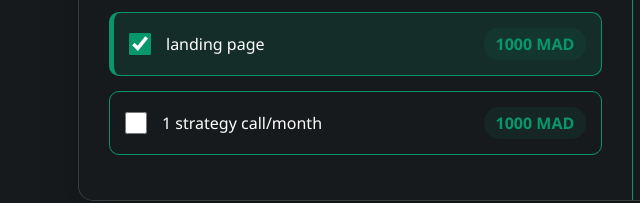
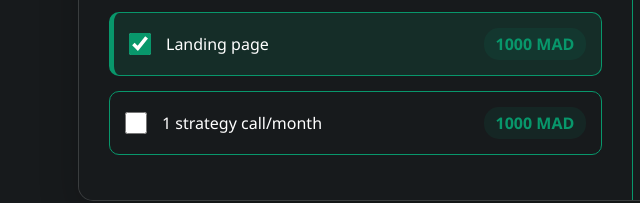
Before and after one commit to Zikoos12/Zikoos-strategies, a plain HTML site: page index.html in a window 1280 px wide. Shown: the part 922-1125 px from the top of the page, 87-727 px from the left. Drawn offline with Linux system fonts and the light colour scheme.

Commit message:
index.html

```diff
--- a/index.html
+++ b/index.html
@@ -84,7 +84,7 @@
 
         <div class="service-item">
           <input type="checkbox" id="service9" class="service-checkbox" data-price="1000" checked>
-          <label for="service9" class="service-label">landing page</label>
+          <label for="service9" class="service-label">Landing page</label>
           <span class="service-price-tag">1000 MAD</span>
         </div>
 
```
